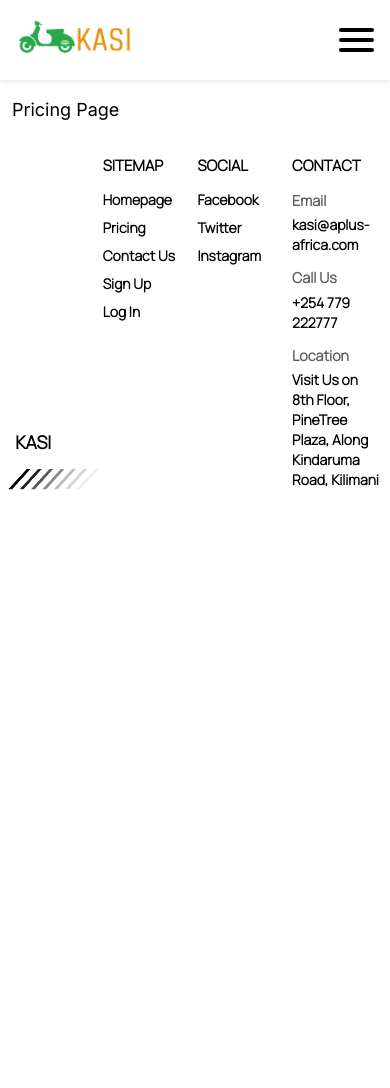
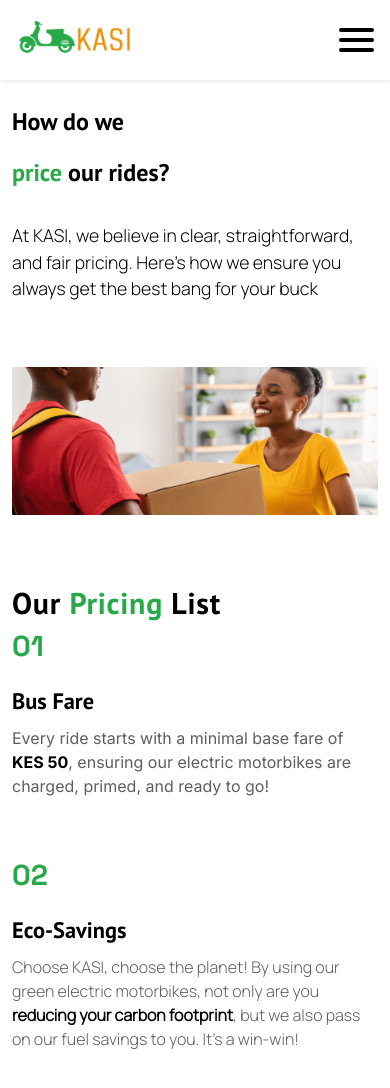
Before and after one commit to IainMosima/kasi, a Next.js app: page /pricing in a window 390 px wide. Shown: the top 1088 px of the page. Before the commit the page ends 844 px from the top, so only its background shows below. Built offline with nearby package versions, Linux system fonts and the light colour scheme.

Commit message:
working on pricing page

```diff
--- a/app/globals.css
+++ b/app/globals.css
@@ -29,7 +29,7 @@
     @apply text-[24px] lg:text-[48px] md:text-[36px]
   }
   h3 {
-    @apply text-[30px] lg:text-[50px] md:text-[35px]
+    @apply text-[30px] lg:text-[49px] md:text-[35px]
   }
   h4 {
     @apply text-[15px] lg:text-[22px] md:text-[20x]
--- a/app/pricing/page.tsx
+++ b/app/pricing/page.tsx
@@ -1,6 +1,8 @@
+import Pricing from "@/components/Pricing/Pricing"
+
 const page = () => {
   return (
-    <div>Pricing Page</div>
+    <Pricing/>
   )
 }
 
--- a/components/Body/Body.tsx
+++ b/components/Body/Body.tsx
@@ -1,5 +1,4 @@
-'use-client';
-import React, { useState } from 'react';
+import React from 'react';
 import { Images } from '@/constants';
 import Image from 'next/image';
 import Link from 'next/link';
--- /dev/null
+++ b/components/Pricing/Pricing.tsx
@@ -0,0 +1,117 @@
+import Image from 'next/image';
+import './Pricing.scss';
+import React from 'react'
+import { Images } from '@/constants';
+
+const pricingList = [
+    {
+        name1: '01',
+        title1: 'Bus Fare',
+        info1: <p className='text-grey text-manrope text-[1rem]'>Every ride starts with a minimal base fare of <span className='font-bold text-black'>KES 50</span>, ensuring our electric motorbikes are charged, primed, and ready to go!</p>,
+
+        name2: '02',
+        title2: 'Eco-Savings',
+        info2: <p className='text-grey font-manrope text-[1rem]'>Choose KASI, choose the planet! By using our green electric motorbikes, not only are you <span className='font-bold text-black'>reducing your carbon footprint</span>, but we also pass on our fuel savings to you. It’s a win-win!</p>
+    },
+    {
+        name1: '03',
+        title1: 'Distance-Driven Rates',
+        // eslint-disable-next-line react/no-unescaped-entities
+        info1: <p className='text-grey font-manrope text-[1rem]'>Simply put, you pay <span className='font-bold text-black'>100 bob</span> for <span className='font-bold text-black'>every kilometer</span> we cover. No hidden fees, no surprises. The longer the ride, the more you'll know exactly where your money's going.</p>,
+
+        name2: '04',
+        title2: 'Time-based Charges',
+        info2: <p className='text-grey font-manrope text-[1rem]'>Waiting in traffic? Don’t worry! Our charges take into account the time spent on the road, so you’re <span className='font-bold text-black'>never unfairly charged</span> for those unforeseen delays.</p>
+    },
+    {
+        name1: '05',
+        title1: 'Dynamic Discounts',
+        info1: <p className='text-grey font-manrope text-[1rem]'>Keep an eye out for <span className='font-bold text-black'>seasonal offers, loyalty rewards, and special promotions</span>. We love to give back to our dedicated users!</p>,
+
+        name2: '06',
+        title2: 'Peak Time Indicators',
+        // eslint-disable-next-line react/no-unescaped-entities
+        info2: <p className='text-grey font-manrope text-[1rem]'>We believe in <span className='font-bold text-black'>transparency</span>. If it’s a particularly busy time and rates are a tad higher, we'll always let you know in advance. No guessing games here!</p>
+    },
+    {
+        name1: '07',
+        title1: 'Service Fee',
+        // eslint-disable-next-line react/no-unescaped-entities
+        info1: <p className='text-grey font-manrope text-[1rem]'>In Kenya, KASI has a simple <span className='font-bold text-black'>18% Service Fee</span> based on NTSA rules and regulations. This fee helps drivers connect with customers through our platform. It also supports things like improving our platform, keeping our drivers safe, and providing top-notch support. So, every time you choose KASI, you're getting quality and assurance!</p>,
+    }
+]
+
+const Pricing = () => {
+    return (
+        <main className='w-full flex flex-col gap-[4.1rem]'>
+            {/* part 1 */}
+            <div className='flex flex-col gap-6 w-full'>
+                <h1 className='text-left lg:w-[22%] md:w-[32%] w-[45%] font-base font-semibold leading-[3.2rem]'>How do we <span className='text-green'>price</span> our rides?</h1>
+                <p className='text-[1.1rem] font-manrope font-normal'>{`At KASI, we believe in clear, straightforward, and fair pricing. Here's how we ensure you always get the best bang for your buck`}</p>
+            </div>
+
+            {/* part 2 */}
+            <Image src={Images.delivery4} alt='delivery' priority={true} />
+
+            {/* part 3 */}
+            <div className='flex justify-between lg:flex-row flex-col'>
+                <div className='basis-[75%]'>
+                    <h3 className='font-semibold sm:w-[40%] tracking-wide font-base'>Our <span className='text-green'>Pricing</span> List</h3>
+                </div>
+
+                <div className='grid lg:grid-cols-2 md:grid-cols-2 grid-cols-1 w-full gap-y-[3rem] gap-x-[4rem]'>
+                    {pricingList.map((item, index) => {
+                        if (item.name1 !== '07') {
+                            return (
+                                <div key={index} className='flex flex-col gap-[3.5rem]'>
+                                    <div className='flex flex-col justify-center gap-[1rem]'>
+                                        <p className='font-bold text-[1.8rem] text-green font-space self-start'>{item.name1}</p>
+                                        <div className='flex flex-col gap-2'>
+                                            <p className='font-base text-[1.4rem] font-bold'>{item.title1}</p>
+                                            {item.info1}
+                                        </div>
+                                    </div>
+
+                                    <div className='flex flex-col justify-center gap-[1rem]'>
+                                        <p className='font-bold text-[1.8rem] text-green font-space self-start'>{item.name2}</p>
+                                        <div className='flex flex-col gap-2'>
+                                            <p className='font-base text-[1.4rem] font-bold'>{item.title2}</p>
+                                            {item.info2}
+                                        </div>
+                                    </div>
+
+                                </div>
+                            )
+                        }
+                        return (
+                            <div key={index} className='flex flex-col items-between h-full'>
+                                <div className='flex flex-col justify-between content-between h-full'>
+                                    <p className='font-bold text-[1.8rem] text-green font-space self-start'>{item.name1}</p>
+                                    <div className='flex flex-col gap-2  basis-1/2'>
+                                        <p className='font-base text-[1.4rem] font-bold'>{item.title1}</p>
+                                        {item.info1}
+                                    </div>
+                                </div>
+
+                            </div>
+                        )
+                    })}
+                </div>
+            </div>
+
+            {/* part 3 */}
+            <div className='flex justify-between lg:flex-row flex-col'>
+                <h3 className='font-semibold sm:w-[25%] tracking-wide font-base'>Frequently Asked <span className='text-green'>Questions</span></h3>
+
+                <div className='flex lg:flex-row flex-col'></div>
+
+            </div>
+
+            <br />
+
+
+        </main>
+    )
+}
+
+export default Pricing
--- a/constants/images.ts
+++ b/constants/images.ts
@@ -26,6 +26,7 @@
 import rings from '@/public/icons/rings.png';
 import delivery2 from '@/public/assets/delivery2.png';
 import delivery3 from '@/public/assets/delivery3.png';
+import delivery4 from '@/public/assets/delivery4.png';
 import motorcycle2 from '@/public/assets/mortocyle2.png';
 import smiling from '@/public/assets/smiling.png';
 import smiling2 from '@/public/assets/smiling2.png';
@@ -59,9 +60,11 @@
         rings,
         delivery2,
         delivery3,
+        delivery4,
         motorcycle2,
         smiling,
         smiling2,
         email,
 
+
 }
```
Also changed, not shown: components/Pricing/Pricing.scss (added), public/assets/delivery4.png (added).
